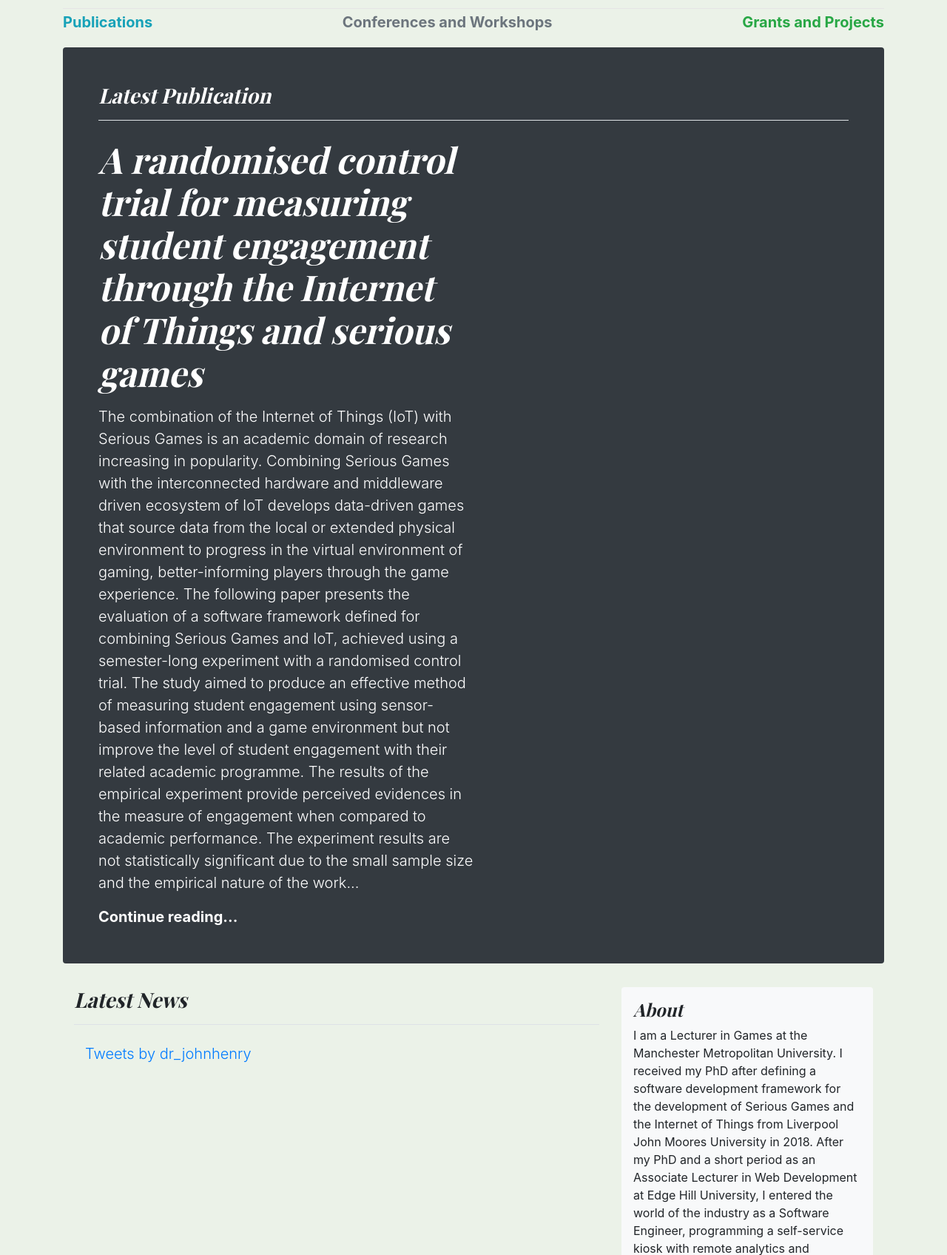
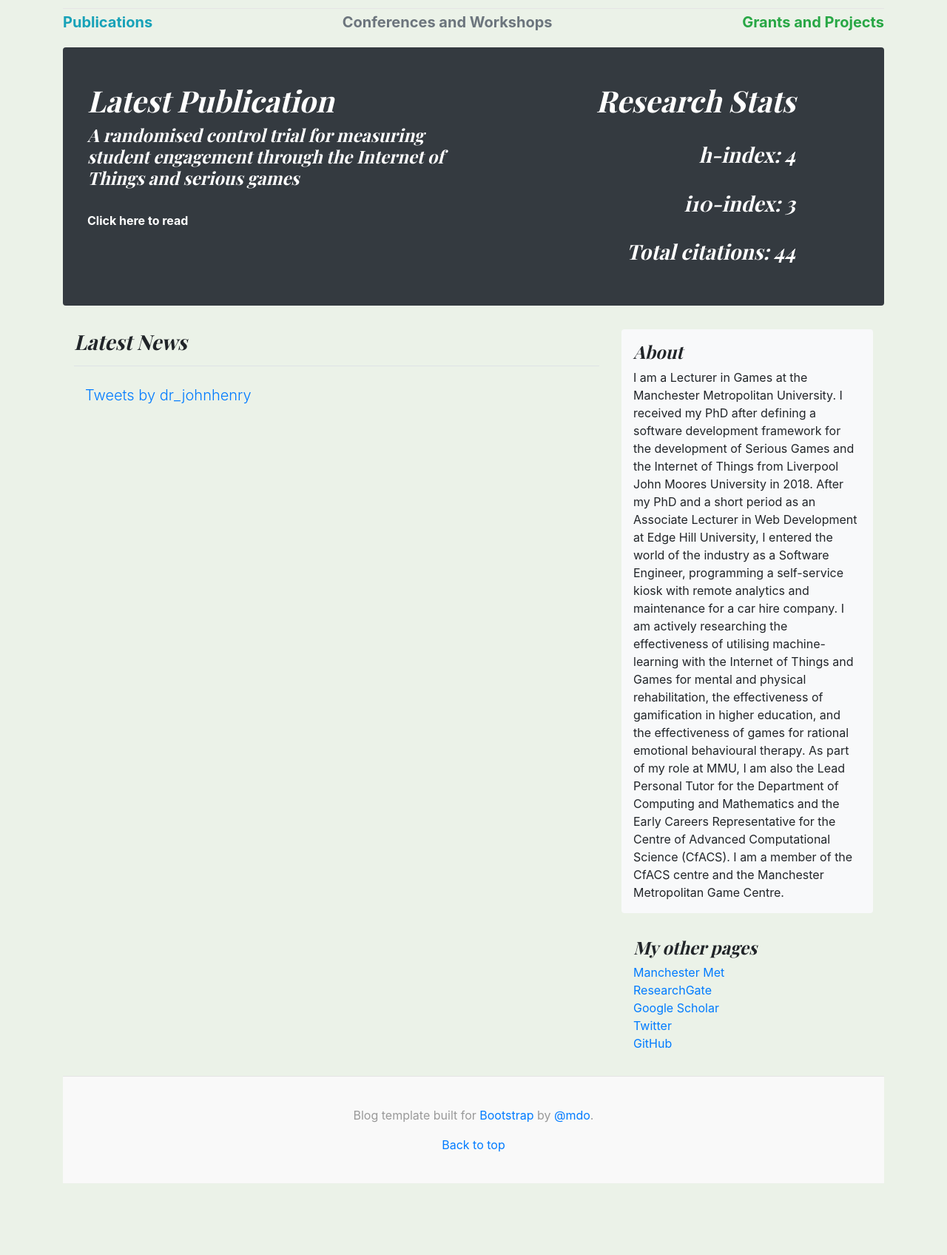
Before and after one commit to doctorhenry/personal-blog-jh, a PHP site: page / in a window 1280 px wide. Shown: the part 457-2153 px from the top of the page at 74% size. After the commit the page ends 2056 px from the top, so only its background shows below. Run offline with PHP 8.4, Linux system fonts and the light colour scheme; some libraries are stand-ins or nearby versions.

Commit message:
Updated landing page. Added research stats. Reduced publication preview

```diff
--- a/css/blog.css
+++ b/css/blog.css
@@ -154,3 +154,7 @@ h1, h2, h3, h4, h5, h6 {
 .blog-footer p:last-child {
   margin-bottom: 0;
 }
+
+.index{
+  text-align: right;
+}
--- a/index.html
+++ b/index.html
@@ -28,21 +28,11 @@
     <div class="container">
       <header class="blog-header py-3">
         <div class="row flex-nowrap justify-content-between align-items-center">
-<!--           <div class="col-4 pt-1">
-            <a class="text-muted" href="#">Subscribe</a>
-          </div> -->
           <div class="container text-center">
-
             <img id="profile" style="display: none;" class="img-circle" src="img/profile.jfif" alt="Profile picture of John smiling.">
             <br/>
             <a class="blog-header-logo text-dark" href="#">Dr John Henry</a>
           </div>
-<!--           <div class="col-4 d-flex justify-content-end align-items-center">
-            <a class="text-muted" href="#">
-              <svg xmlns="http://www.w3.org/2000/svg" width="20" height="20" viewBox="0 0 24 24" fill="none" stroke="currentColor" stroke-width="2" stroke-linecap="round" stroke-linejoin="round" class="mx-3"><circle cx="10.5" cy="10.5" r="7.5"></circle><line x1="21" y1="21" x2="15.8" y2="15.8"></line></svg>
-            </a>
-            <a class="btn btn-sm btn-outline-secondary" href="#">Sign up</a>
-          </div> -->
         </div>
       </header>
 
@@ -56,47 +46,33 @@
       </div>
       <!-- Highlighted publication -->
       <div class="jumbotron p-3 p-md-5 text-white rounded bg-dark">
-        <h3 class="pb-3 mb-4 font-italic border-bottom">
+        <!-- <h3 class="pb-3 mb-4 font-italic border-bottom">
           Latest Publication
-        </h3>
-        <div class="col-md-6 px-0">
-          <h1 class="display-4 font-italic">A randomised control trial for measuring student engagement through the Internet of Things and serious games</h1>
-          <p class="lead my-3">The combination of the Internet of Things (IoT) with Serious Games is an academic domain of research increasing in popularity. Combining Serious Games with the interconnected hardware and middleware driven ecosystem of IoT develops data-driven games that source data from the local or extended physical environment to progress in the virtual environment of gaming, better-informing players through the game experience. The following paper presents the evaluation of a software framework defined for combining Serious Games and IoT, achieved using a semester-long experiment with a randomised control trial. The study aimed to produce an effective method of measuring student engagement using sensor-based information and a game environment but not improve the level of student engagement with their related academic programme. The results of the empirical experiment provide perceived evidences in the measure of engagement when compared to academic performance. The experiment results are not statistically significant due to the small sample size and the empirical nature of the work...</p>
-          <div class="lead mb-0"><a href="https://www.sciencedirect.com/science/article/pii/S2542660520301633" target="_blank" class="text-white font-weight-bold">Continue reading...</a></div>
-        </div>
-      </div>
-      <!-- Highlighted blog posts -->
-      <!-- <div id="h-posts" class="row mb-2">
-        <div class="col-md-6">
-          <div class="card flex-md-row mb-4 box-shadow h-md-250">
-            <div class="card-body d-flex flex-column align-items-start">
-              <strong class="d-inline-block mb-2 text-primary">Publications</strong>
-              <h3 class="mb-0">
-                <a class="text-dark" href="blog.html?name=first-ecr-conference">First ECR and Postgraduate conference for CfACS</a>
-              </h3> -->
-              <!-- <div class="mb-1 text-muted">Nov 12</div> -->
-<!--               <p class="card-text mb-auto">During summer 2021, I organised a virtual conference for ECRs and Postgraduates of the CfACS research centre.</p> -->
-              <!-- <a href="blog.html?name=first-ecr-conference">Continue reading</a>
-            </div>
-            <img class="card-img-right flex-auto d-none d-md-block" src="img/cfacs.jpg" alt="Card image cap">
+        </h3> -->
+        <div class="row">
+          <div class="col-md-6 px-0">
+            <h1 class="display-5 font-italic">Latest Publication</h1>
+            <h4 class="display-5 font-italic">A randomised control trial for measuring student engagement through the Internet of Things and serious games</h4>
+            <!-- <p class="lead my-3">The combination of the Internet of Things (IoT) with Serious Games is an academic domain of research increasing in popularity. Combining Serious Games with the interconnected hardware and middleware driven ecosystem of IoT develops data-driven games that source data from the local or extended physical environment to progress in the virtual environment of gaming, better-informing players through the game experience. The following paper presents the evaluation of a software framework defined for combining Serious Games and IoT, achieved using a semester-long experiment with a randomised control trial...</p> -->
+            <br>
+            <!-- <div class="lead mb-0"> -->
+              <a href="https://www.sciencedirect.com/science/article/pii/S2542660520301633" target="_blank" class="text-white font-weight-bold">Click here to read</a>
+            <!-- </div> -->
+          </div>
+          <div class="col-md-5 px-0 index">
+            <h1 class="display-5 font-italic">Research Stats</h1>
+            <br>
+            <h3 class="display-5 font-italic">h-index: 4</h3>
+            <br>
+            <h3 class="display-5 font-italic">i10-index: 3</h3>
+            <br>
+            <h3 class="display-5 font-italic">Total citations: 44</h3>
+            <!-- <p class="lead my-3">The combination of the Internet of Things (IoT) with Serious Games is an academic domain of research increasing in popularity. Combining Serious Games with the interconnected hardware and middleware driven ecosystem of IoT develops data-driven games that source data from the local or extended physical environment to progress in the virtual environment of gaming, better-informing players through the game experience. The following paper presents the evaluation of a software framework defined for combining Serious Games and IoT, achieved using a semester-long experiment with a randomised control trial...</p> -->
+            <!-- <div class="lead mb-0"><a href="https://www.sciencedirect.com/science/article/pii/S2542660520301633" target="_blank" class="text-white font-weight-bold">Continue reading...</a></div> -->
           </div>
         </div>
-        <div class="col-md-6">
-          <div class="card flex-md-row mb-4 box-shadow h-md-250">
-            <div class="card-body d-flex flex-column align-items-start">
-              <strong class="d-inline-block mb-2 text-success">Personal Tutoring</strong>
-              <h3 class="mb-0">
-                <a class="text-dark" href="blog.html?name=personal-tutoring-5yp">Promoting employability through the Five Year Plan</a>
-              </h3> -->
-              <!-- <div class="mb-1 text-muted">March 03</div> -->
-<!--               <p class="card-text mb-auto">Integrating the Five Year Plan and Personal Tutoring As Lead Personal Tutor for the Department of Computing and Mathematics at MMU.</p> -->
-              <!-- <a href="blog.html?name=personal-tutoring-5yp">Continue reading</a>
-            </div>
-            <img class="card-img-right flex-auto d-none d-md-block" src="img/cfacs.jpg" alt="Card image cap">
-          </div>
-        </div>
+
       </div>
-    </div> -->
     <!-- Main body -->
     <main id="main" role="main" class="container">
       <div class="row">
@@ -108,69 +84,6 @@
           <div class="blog-post col-md-11 lead">
             <a class="twitter-timeline" data-height="1250" href="https://twitter.com/dr_johnhenry?ref_src=twsrc%5Etfw">Tweets by dr_johnhenry</a> <script async src="https://platform.twitter.com/widgets.js" charset="utf-8"></script>
             </div>
-            <!-- <h2 class="blog-post-title">Sample blog post</h2>
-            <p class="blog-post-meta">January 1, 2014 by <a href="#">Mark</a></p>
-
-            <p>This blog post shows a few different types of content that's supported and styled with Bootstrap. Basic typography, images, and code are all supported.</p>
-            <hr>
-            <p>Cum sociis natoque penatibus et magnis <a href="#">dis parturient montes</a>, nascetur ridiculus mus. Aenean eu leo quam. Pellentesque ornare sem lacinia quam venenatis vestibulum. Sed posuere consectetur est at lobortis. Cras mattis consectetur purus sit amet fermentum.</p>
-            <blockquote>
-              <p>Curabitur blandit tempus porttitor. <strong>Nullam quis risus eget urna mollis</strong> ornare vel eu leo. Nullam id dolor id nibh ultricies vehicula ut id elit.</p>
-            </blockquote>
-            <p>Etiam porta <em>sem malesuada magna</em> mollis euismod. Cras mattis consectetur purus sit amet fermentum. Aenean lacinia bibendum nulla sed consectetur.</p>
-            <h2>Heading</h2>
-            <p>Vivamus sagittis lacus vel augue laoreet rutrum faucibus dolor auctor. Duis mollis, est non commodo luctus, nisi erat porttitor ligula, eget lacinia odio sem nec elit. Morbi leo risus, porta ac consectetur ac, vestibulum at eros.</p>
-            <h3>Sub-heading</h3>
-            <p>Cum sociis natoque penatibus et magnis dis parturient montes, nascetur ridiculus mus.</p>
-            <pre><code>Example code block</code></pre>
-            <p>Aenean lacinia bibendum nulla sed consectetur. Etiam porta sem malesuada magna mollis euismod. Fusce dapibus, tellus ac cursus commodo, tortor mauris condimentum nibh, ut fermentum massa.</p>
-            <h3>Sub-heading</h3>
-            <p>Cum sociis natoque penatibus et magnis dis parturient montes, nascetur ridiculus mus. Aenean lacinia bibendum nulla sed consectetur. Etiam porta sem malesuada magna mollis euismod. Fusce dapibus, tellus ac cursus commodo, tortor mauris condimentum nibh, ut fermentum massa justo sit amet risus.</p>
-            <ul>
-              <li>Praesent commodo cursus magna, vel scelerisque nisl consectetur et.</li>
-              <li>Donec id elit non mi porta gravida at eget metus.</li>
-              <li>Nulla vitae elit libero, a pharetra augue.</li>
-            </ul>
-            <p>Donec ullamcorper nulla non metus auctor fringilla. Nulla vitae elit libero, a pharetra augue.</p>
-            <ol>
-              <li>Vestibulum id ligula porta felis euismod semper.</li>
-              <li>Cum sociis natoque penatibus et magnis dis parturient montes, nascetur ridiculus mus.</li>
-              <li>Maecenas sed diam eget risus varius blandit sit amet non magna.</li>
-            </ol>
-            <p>Cras mattis consectetur purus sit amet fermentum. Sed posuere consectetur est at lobortis.</p>
-          </div><!-- /.blog-post -->
-
-          <!-- <div class="blog-post">
-            <h2 class="blog-post-title">Another blog post</h2>
-            <p class="blog-post-meta">December 23, 2013 by <a href="#">Jacob</a></p>
-
-            <p>Cum sociis natoque penatibus et magnis <a href="#">dis parturient montes</a>, nascetur ridiculus mus. Aenean eu leo quam. Pellentesque ornare sem lacinia quam venenatis vestibulum. Sed posuere consectetur est at lobortis. Cras mattis consectetur purus sit amet fermentum.</p>
-            <blockquote>
-              <p>Curabitur blandit tempus porttitor. <strong>Nullam quis risus eget urna mollis</strong> ornare vel eu leo. Nullam id dolor id nibh ultricies vehicula ut id elit.</p>
-            </blockquote>
-            <p>Etiam porta <em>sem malesuada magna</em> mollis euismod. Cras mattis consectetur purus sit amet fermentum. Aenean lacinia bibendum nulla sed consectetur.</p>
-            <p>Vivamus sagittis lacus vel augue laoreet rutrum faucibus dolor auctor. Duis mollis, est non commodo luctus, nisi erat porttitor ligula, eget lacinia odio sem nec elit. Morbi leo risus, porta ac consectetur ac, vestibulum at eros.</p>
-          </div><!-- /.blog-post -->
-
-          <!-- <div class="blog-post">
-            <h2 class="blog-post-title">New feature</h2>
-            <p class="blog-post-meta">December 14, 2013 by <a href="#">Chris</a></p>
-
-            <p>Cum sociis natoque penatibus et magnis dis parturient montes, nascetur ridiculus mus. Aenean lacinia bibendum nulla sed consectetur. Etiam porta sem malesuada magna mollis euismod. Fusce dapibus, tellus ac cursus commodo, tortor mauris condimentum nibh, ut fermentum massa justo sit amet risus.</p>
-            <ul>
-              <li>Praesent commodo cursus magna, vel scelerisque nisl consectetur et.</li>
-              <li>Donec id elit non mi porta gravida at eget metus.</li>
-              <li>Nulla vitae elit libero, a pharetra augue.</li>
-            </ul>
-            <p>Etiam porta <em>sem malesuada magna</em> mollis euismod. Cras mattis consectetur purus sit amet fermentum. Aenean lacinia bibendum nulla sed consectetur.</p>
-            <p>Donec ullamcorper nulla non metus auctor fringilla. Nulla vitae elit libero, a pharetra augue.</p>
-          </div><!-- /.blog-post -->
-
-          <!-- <nav class="blog-pagination">
-            <a class="btn btn-outline-primary" href="#">Older</a>
-            <a class="btn btn-outline-secondary disabled" href="#">Newer</a>
-          </nav> -->
-
         </div><!-- /.blog-main -->
         <!-- Right-hand sidebar -->
         <aside class="col-md-4 blog-sidebar">
```
